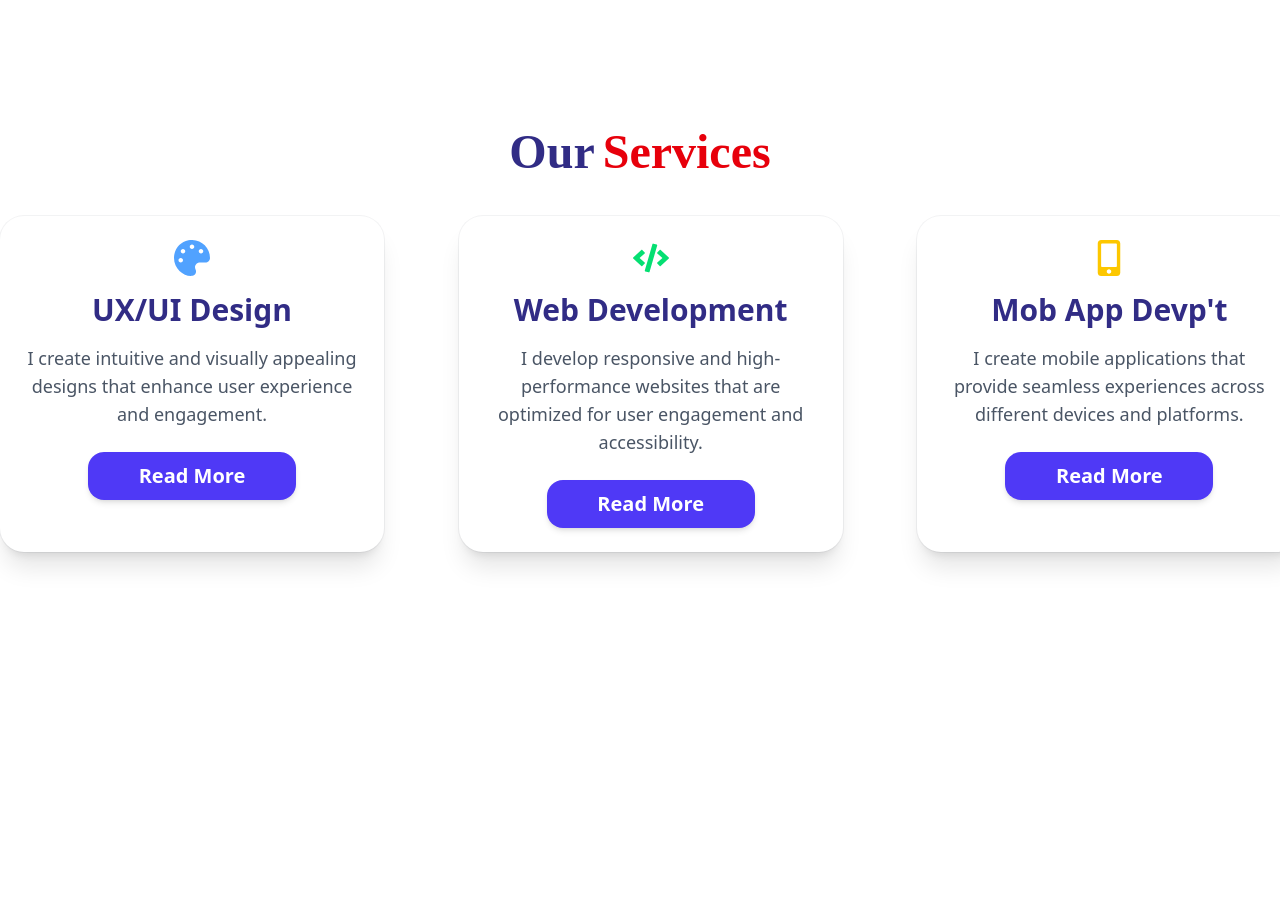
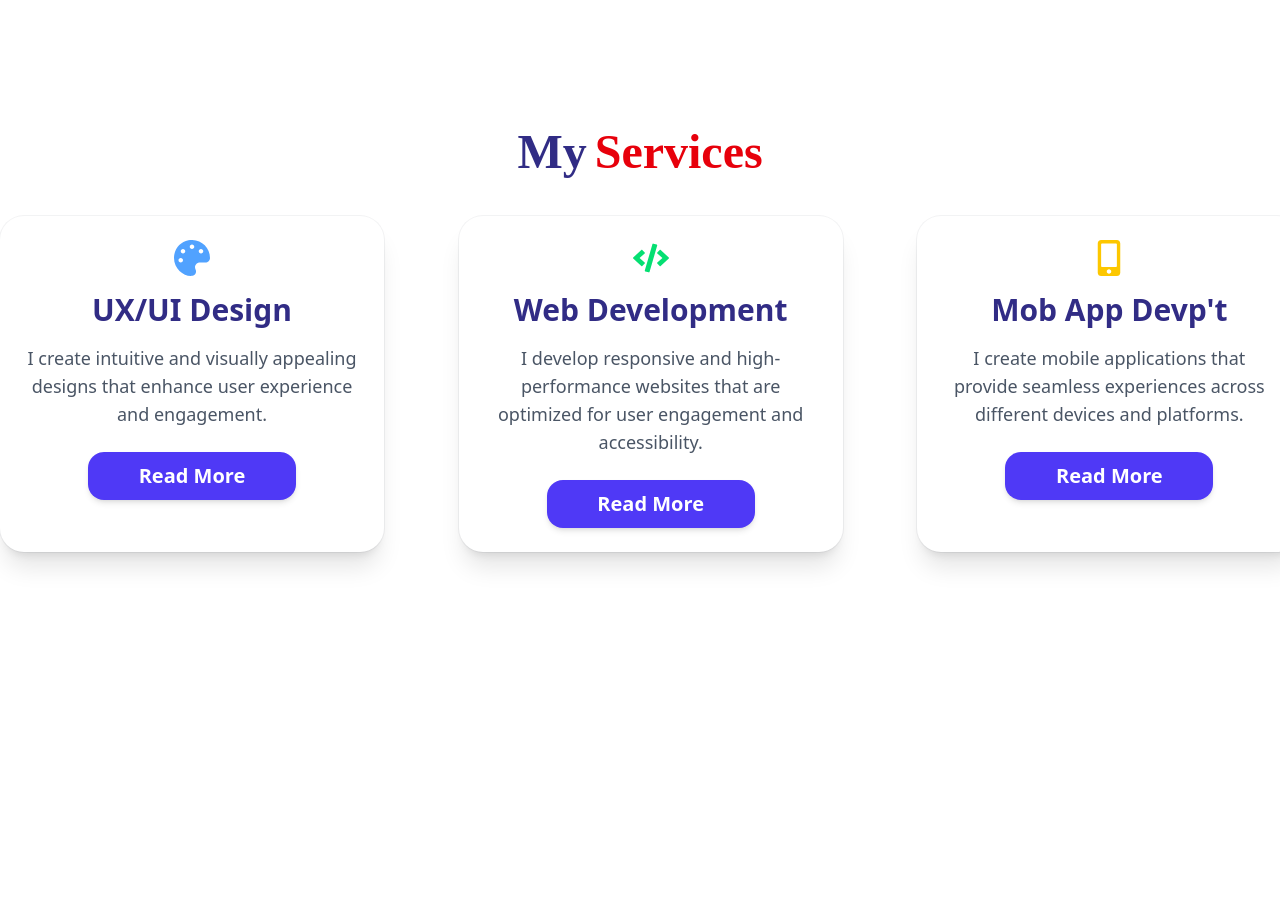
Before and after one commit to MikiasEyayaw/my-portfolio, a React (Vite) app: page / in a window 1280 px wide. Shown: the part 1580-2495 px from the top of the page. Built offline with nearby package versions, Linux system fonts and the light colour scheme; no server answers.

Commit message:
Update OurServices.jsx

```diff
--- a/src/OurServices.jsx
+++ b/src/OurServices.jsx
@@ -23,7 +23,7 @@ const OurServices = () => {
     <div className={`w-full min-h-screen ${theme === "dark" ? "bg-gray-900 text-white" : "bg-white text-gray-600"} overflow-hidden flex flex-col items-center py-10`} id="ourservice">
       {/* Section Title */}
       <div className="flex justify-center mb-10 mt-12">
-        <span className={`text-5xl font-extrabold font-['Sen'] mr-2 ${theme === "dark" ? "text-white" : "text-indigo-900"}`}>Our </span>
+        <span className={`text-5xl font-extrabold font-['Sen'] mr-2 ${theme === "dark" ? "text-white" : "text-indigo-900"}`}>My </span>
         <span className="text-red-600 text-5xl font-extrabold font-['Sen']">Services</span>
       </div>
 
```
